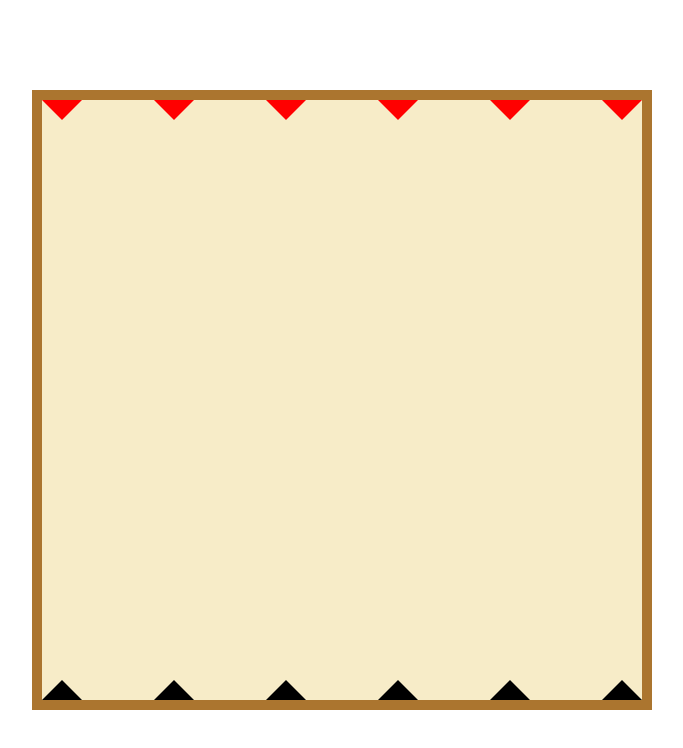
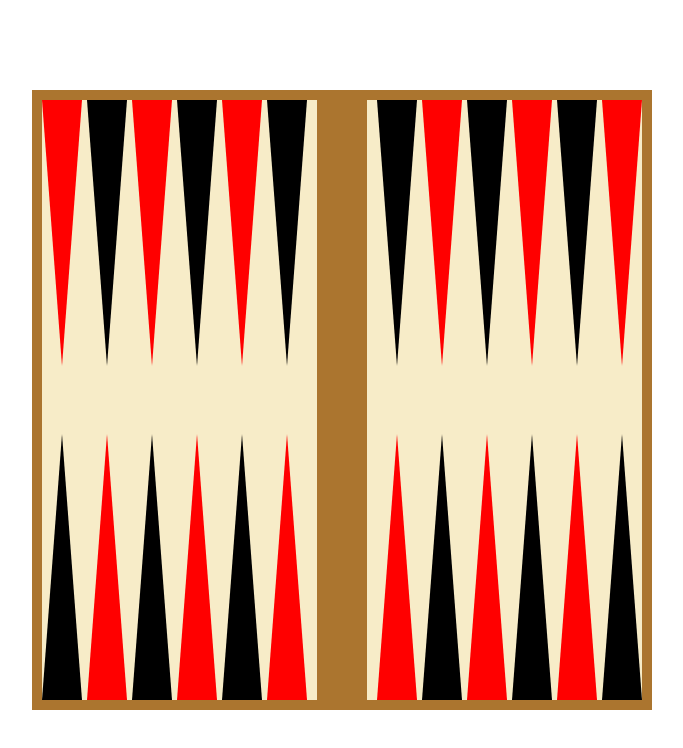
Before and after one commit to Talkoosh/backgammon, a React (Vite) app: page / in a window 1280 px wide. Shown: the top 748 px of the page, without its empty margins (298-981 px from the left). Built offline with nearby package versions, Linux system fonts and the light colour scheme.

Commit message:
Board design

```diff
--- a/src/components/Board/board.module.css
+++ b/src/components/Board/board.module.css
@@ -6,34 +6,47 @@
     display: flex;
     flex-direction: column;
     justify-content: space-between;
+    position: relative;
 }
 
 .middleBar {
     width: 50px;
     height: 100%;
     background-color: #ab752f;
+    position: absolute;
+    right: 50%;
+    transform: translateX(50%);
 }
 
-.triangleUp {
+.triangle {
     display: inline-block;
     width: 0;
     height: 0;
     border-left: 20px solid transparent;
     border-right: 20px solid transparent;
+}
+
+.triangleUp {
     border-bottom: 20px solid black;
 }
 
+.triangleUp:nth-child(even) {
+    border-bottom-color: red;
+}
+
 .triangleDown {
-    display: inline-block;
-    width: 0;
-    height: 0;
-    border-left: 20px solid transparent;
-    border-right: 20px solid transparent;
     border-top: 20px solid #f00;
+}
+
+.triangleDown:nth-child(even) {
+    border-top-color: black;
+}
+
+.empty {
+    flex-basis: 10%;
 }
 
 .row {
     display: flex;
     justify-content: space-between;
-    align-items: flex-end;
 }
--- a/src/components/Board/index.jsx
+++ b/src/components/Board/index.jsx
@@ -1,14 +1,24 @@
-import React, { useState } from 'react';
+import { useRef, useState } from 'react';
 import styles from './board.module.css';
 export const Board = () => {
     const [boardData, setBoardData] = useState(getInitialBoardData());
+    const triangleHeight = Math.floor(window.innerHeight / 3);
+    console.log('🚀 ~ file: index.jsx:6 ~ Board ~ triangleHeight:', triangleHeight);
 
     return (
         <div className={styles.container}>
-            {boardData.map((row, index) => (
+            <div className={styles.middleBar}></div>
+            {boardData.map((row, rowIndex) => (
                 <div className={styles.row} key={Math.random(0, 200)}>
-                    {row.map((triangle) => (
-                        <span key={Math.random(0, 200)} className={index === 0 ? styles.triangleDown : styles.triangleUp}></span>
+                    {row.map((triangle, triangleIndex) => (
+                        <>
+                            <span
+                                style={rowIndex === 0 ? { borderTopWidth: triangleHeight } : { borderBottomWidth: triangleHeight }}
+                                key={Math.random(0, 200)}
+                                className={`${rowIndex === 0 ? styles.triangleDown : styles.triangleUp} ${styles.triangle}`}
+                            ></span>
+                            {triangleIndex === 5 ? <span className={styles.empty}></span> : ''}
+                        </>
                     ))}
                 </div>
             ))}
@@ -19,7 +29,7 @@ export const Board = () => {
 const getInitialBoardData = () => {
     const initialData = [[], []];
     for (let i = 0; i < 2; i++) {
-        for (let k = 0; k < 6; k++) {
+        for (let k = 0; k < 12; k++) {
             initialData[i][k] = null;
         }
     }
```
